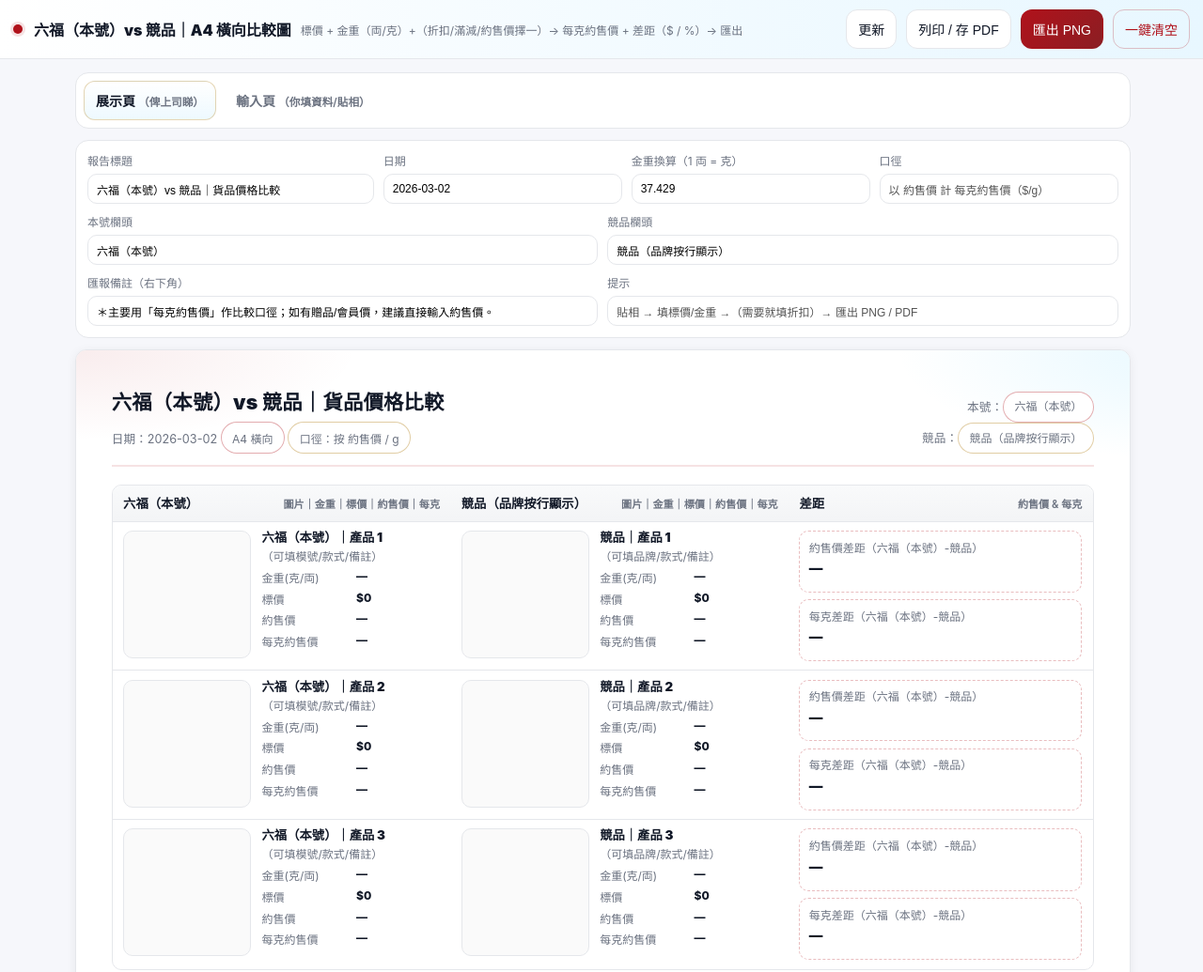
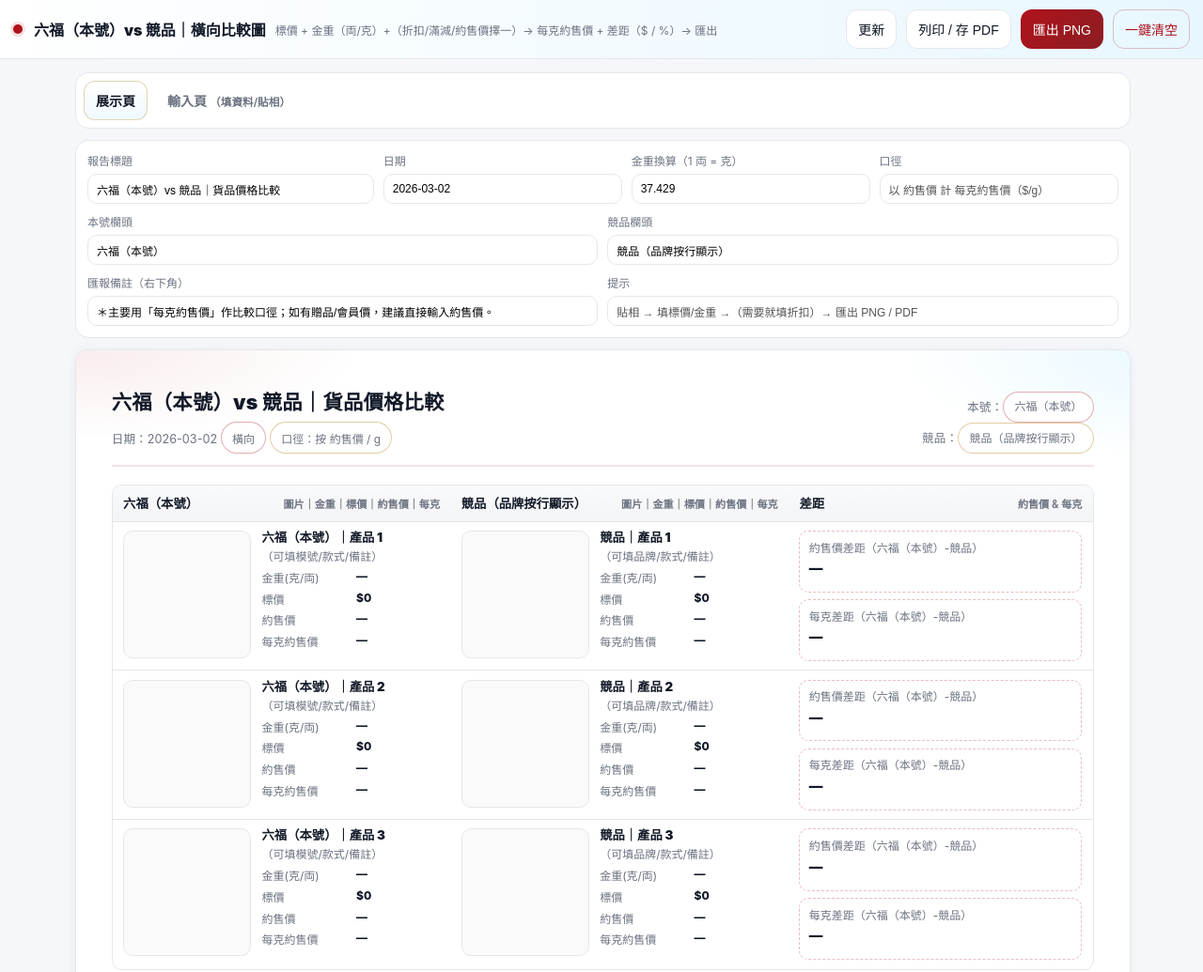
Before and after one commit to Opjemmytsang/lukfook-competitor-compare, a plain HTML site: page index.html in a window 1280 px wide. Shown: the top 1035 px of the page at 94% size. Drawn offline with Linux system fonts and the light colour scheme.

Commit message:
Update index.html

```diff
--- a/index.html
+++ b/index.html
@@ -3,7 +3,7 @@
 <head>
   <meta charset="utf-8" />
   <meta name="viewport" content="width=device-width,initial-scale=1" />
-  <title>六福（本號）vs 競品｜A4 橫向比較圖</title>
+  <title>六福（本號）vs 競品｜橫向比較圖</title>
 
   <style>
     :root{
@@ -220,7 +220,7 @@
 
 <body>
   <div class="topbar">
-    <div class="title"><span class="brand-dot"></span>六福（本號）vs 競品｜A4 橫向比較圖</div>
+    <div class="title"><span class="brand-dot"></span>六福（本號）vs 競品｜橫向比較圖</div>
     <div class="hint">標價 + 金重（両/克）+（折扣/滿減/約售價擇一）→ 每克約售價 + 差距（$ / %）→ 匯出</div>
     <div class="spacer"></div>
     <button id="btnCalc">更新</button>
@@ -233,8 +233,8 @@
     <div class="panel">
 
       <div class="tabs">
-        <div class="tab active" data-tab="show">展示頁 <small>（俾上司睇）</small></div>
-        <div class="tab" data-tab="input">輸入頁 <small>（你填資料/貼相）</small></div>
+        <div class="tab active" data-tab="show">展示頁 <small></small></div>
+        <div class="tab" data-tab="input">輸入頁 <small>（填資料/貼相）</small></div>
       </div>
 
       <!-- INPUT HEADER SETTINGS -->
@@ -291,7 +291,7 @@
                   <div class="h1" id="rTitle">六福（本號）vs 競品｜貨品價格比較</div>
                   <div class="h2">
                     日期：<span id="rDate"></span>
-                    <span class="pill red">A4 橫向</span>
+                    <span class="pill red">橫向</span>
                     <span class="pill">口徑：按 約售價 / g</span>
                   </div>
                 </div>
@@ -792,7 +792,7 @@
         const a = document.createElement("a");
         const d = new Date();
         const pad = (x)=>String(x).padStart(2,"0");
-        a.download = `六福(本號)_vs_競品_A4比較_${d.getFullYear()}${pad(d.getMonth()+1)}${pad(d.getDate())}_${pad(d.getHours())}${pad(d.getMinutes())}.png`;
+        a.download = `六福(本號)_vs_競品_比較_${d.getFullYear()}${pad(d.getMonth()+1)}${pad(d.getDate())}_${pad(d.getHours())}${pad(d.getMinutes())}.png`;
         a.href = URL.createObjectURL(out);
         document.body.appendChild(a);
         a.click();
```
